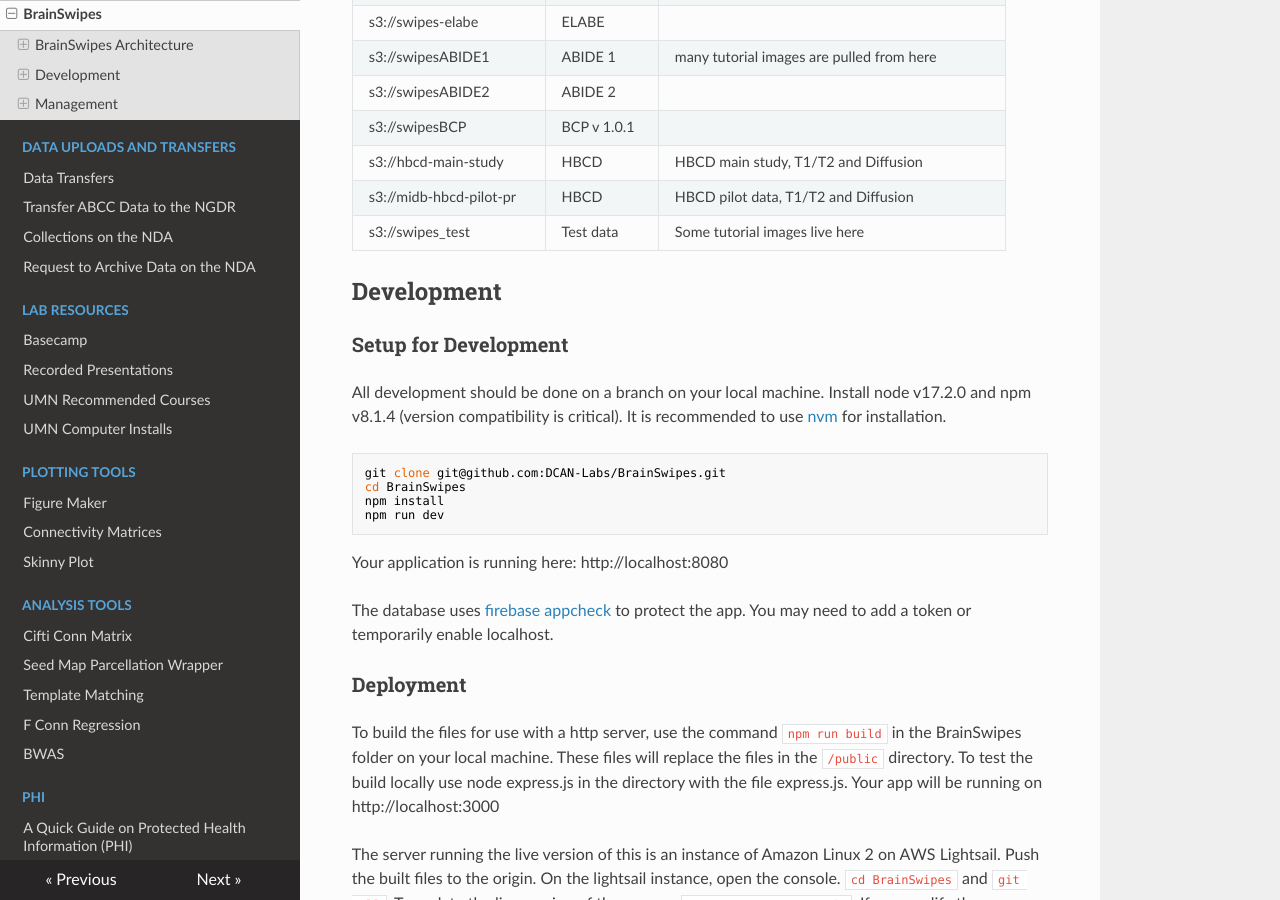
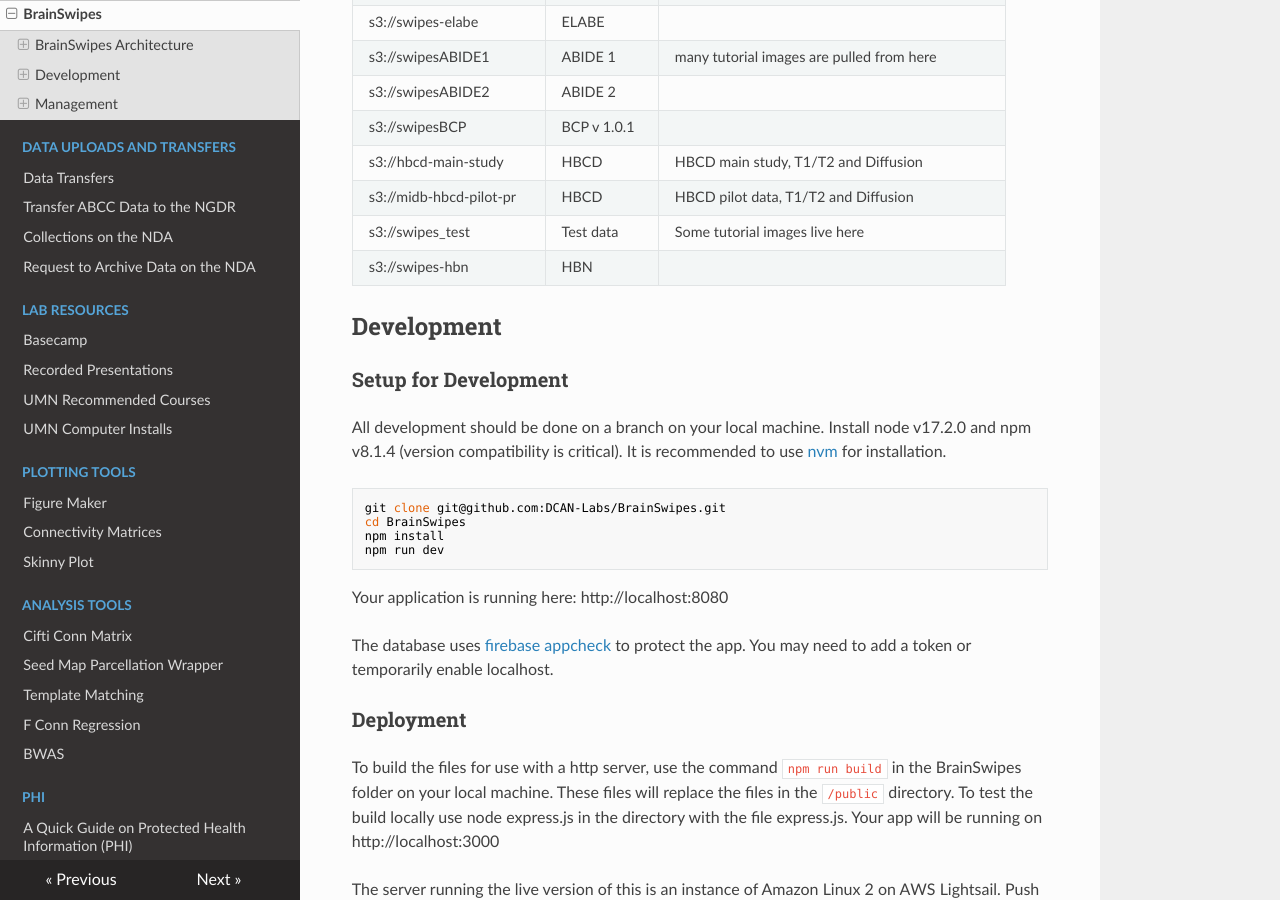
Before and after one commit to DCAN-Labs/cdni-brain, an MkDocs documentation site: the page built from docs/brainswipes.md, in a window 1280 px wide and 900 px high, scrolled down 2044 px. Built offline with MkDocs 1.6.1, drawn with Linux system fonts in a browser that asks for light colours; nearby versions of some CDN libraries.

Commit message:
new bucket for HBN

```diff
--- a/docs/brainswipes.md
+++ b/docs/brainswipes.md
@@ -72,6 +72,7 @@ Here is an example bucket policy for the bucket `swipes_test` that gives full ac
 | s3://hbcd-main-study     | HBCD        | HBCD main study, T1/T2 and Diffusion               |
 | s3://midb-hbcd-pilot-pr  | HBCD        | HBCD pilot data, T1/T2 and Diffusion               |
 | s3://swipes_test         | Test data   | Some tutorial images live here                     |
+| s3://swipes-hbn          | HBN         |                                                    |
 
 ## Development
 
```
